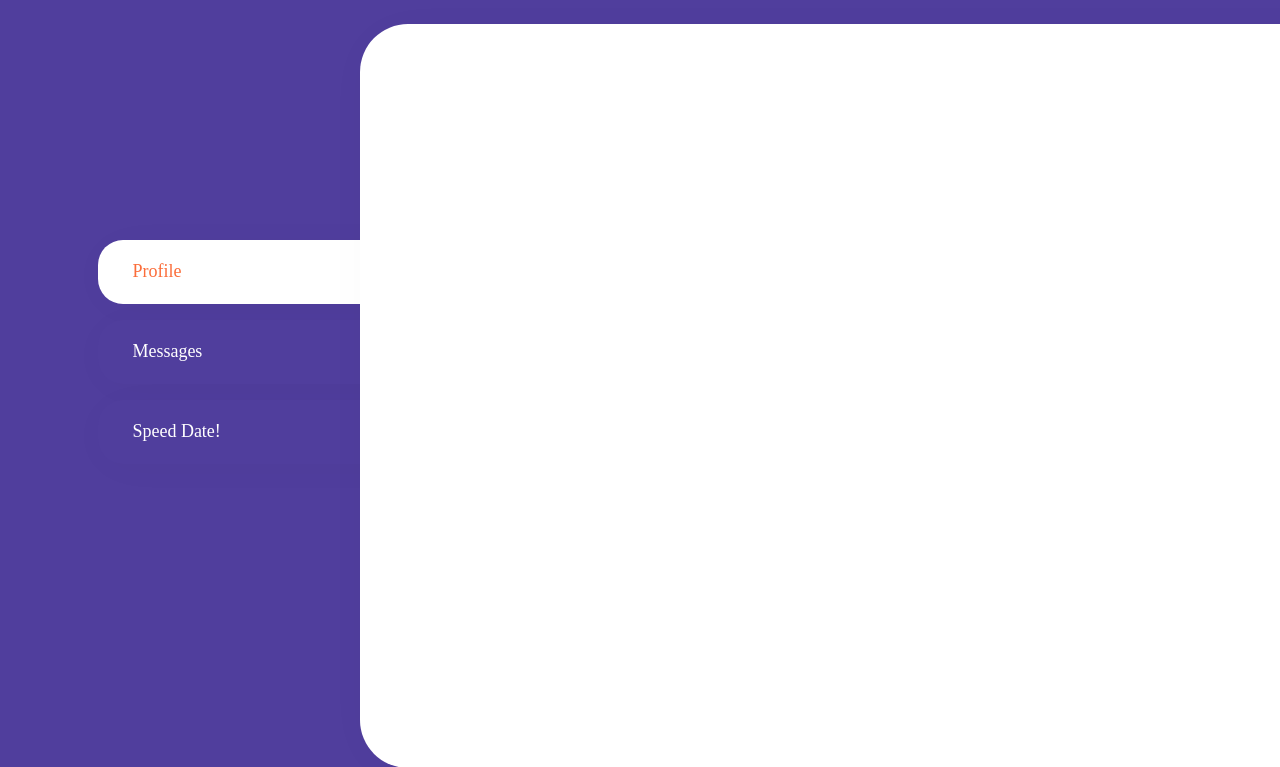
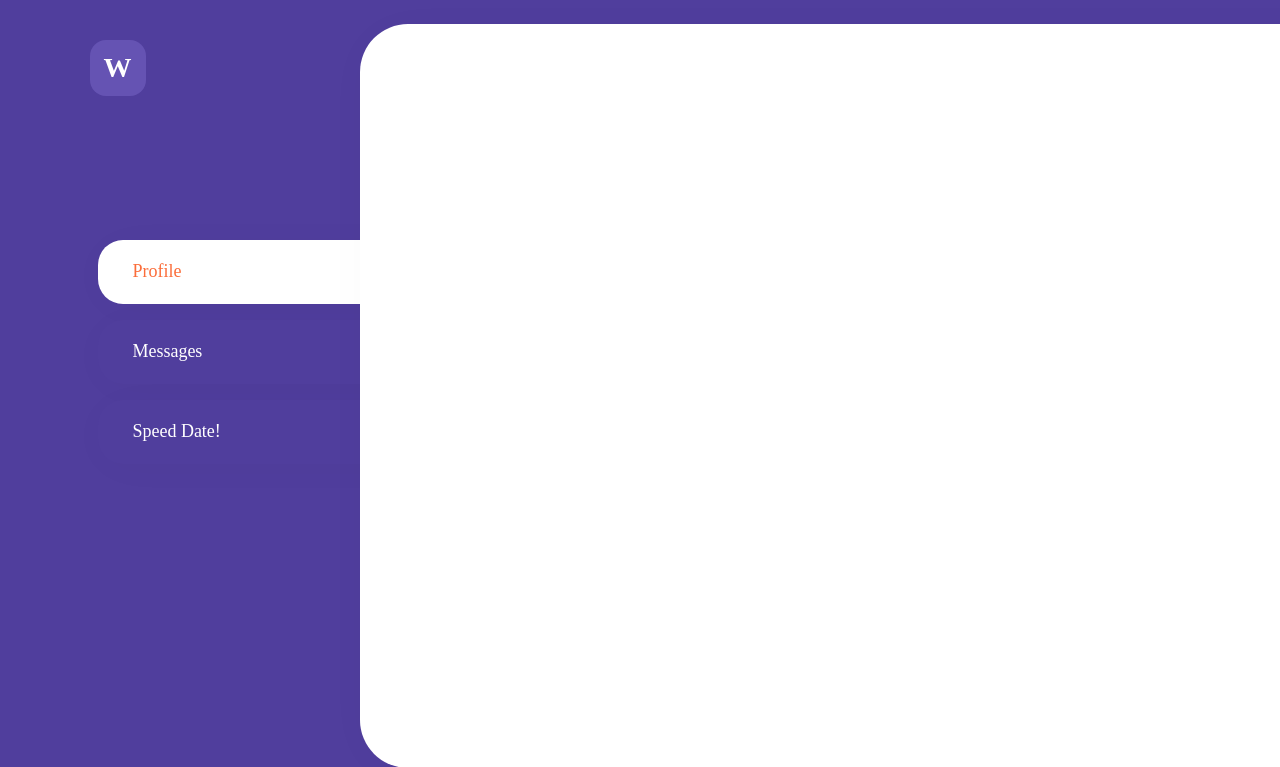
Before and after one commit to neeltron/Woogle, a Flask app: page / in a window 1280 px wide. Shown: the top 767 px of the page. Run offline with Flask 2, Linux system fonts and the light colour scheme.

Commit message:
added the icon

```diff
--- a/templates/index.html
+++ b/templates/index.html
@@ -77,9 +77,38 @@
         display: flex;
         color: #FB6D3A;
       }
+      #header {
+        position: absolute;
+        width: 176px;
+        height: 56px;
+        left: 7%;
+        top: 5%;
+        background: #503E9D;
+      }
+      #icon {
+        position: absolute;
+        width: 56px;
+        height: 56px;
+        background: #6553B3;
+        border-radius: 16px;
+        font-family: Poppins;
+        font-style: normal;
+        font-weight: 600;
+        font-size: 28px;
+        line-height: 42px;
+        display: flex;
+        align-items: center;
+        text-align: center;
+        color: #FFFFFF;
+      }
     </style>
   </head>
   <body bgcolor = "#503E9D">
+    <div id = "header">
+      <div id = "icon">
+        &nbsp;&nbsp;W
+      </div>
+    </div>
     <div id = "menuicon1">
       <p id = "menutexthighlight">Profile</p>
     </div>
```
